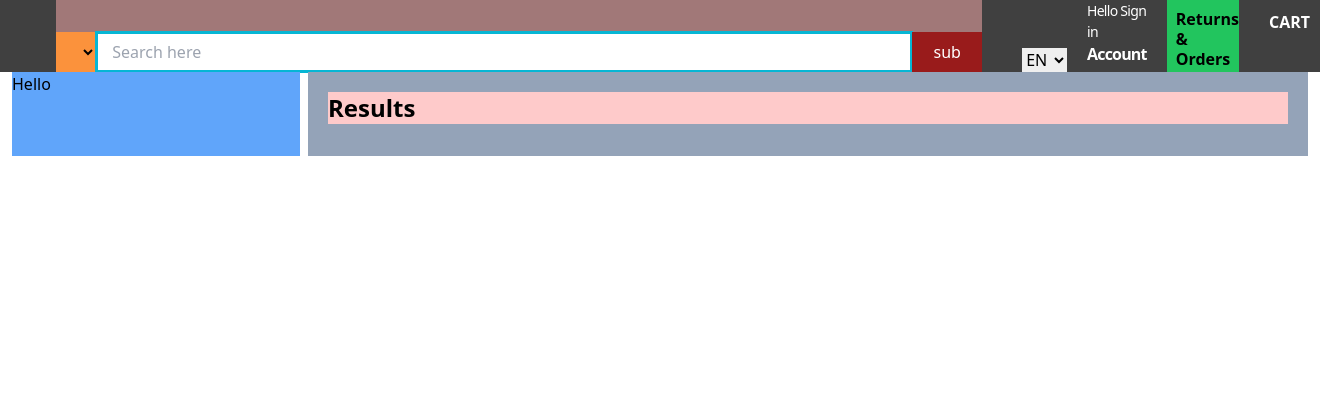
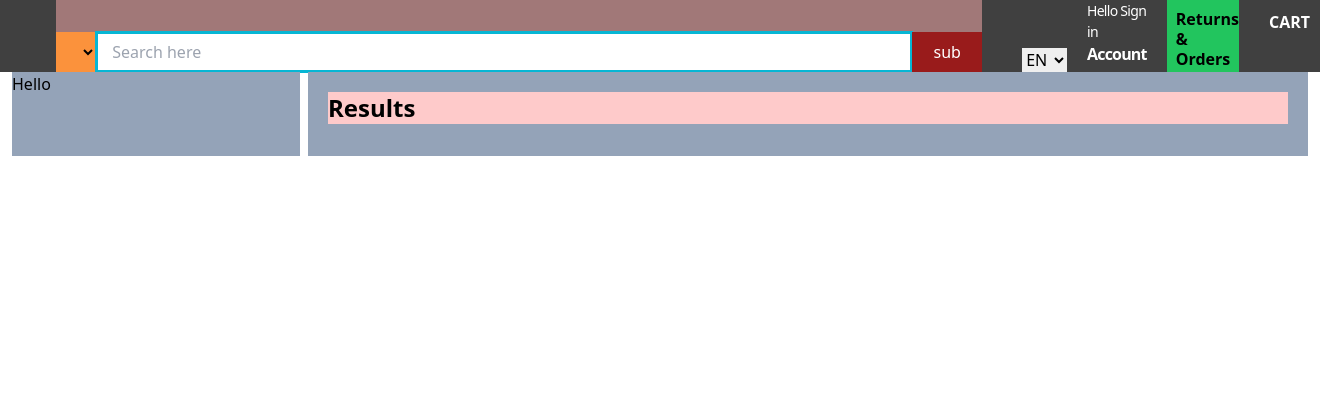
Before and after one commit to CoDedArch/Shopin-Backend, a Django app: template templates/products/products.html in a window 1320 px wide. Shown: the top 420 px of the page. Run offline with Django 4.2, Linux system fonts and the light colour scheme; the template is opened without the code that fills it, so the values that code supplies are empty; style sheets or scripts are compiled from the project's sources.

Commit message:
proceed with special styling

```diff
--- a/templates/products/products.html
+++ b/templates/products/products.html
@@ -2,7 +2,7 @@
 {%block logo%} <span class=" font-bold text-2xl text-green-500">{{shop}} </span> {%endblock%}
 {%block content%}
 <section class="flex flex-row lg:mx-3 space-x-2">
-    <nav class="bg-blue-400 lg:basis-1/4 flex-auto ">Hello</nav>
+    <nav class="bg-slate-400 lg:basis-1/4 flex-auto ">Hello</nav>
     <main class="bg-slate-400 lg:basis-[74em] xl:basis-[70em] flex-auto p-5">
         <p class="mt-0 font-bold text-2xl bg-red-200">Results</p>
         <!-- product section -->
```
